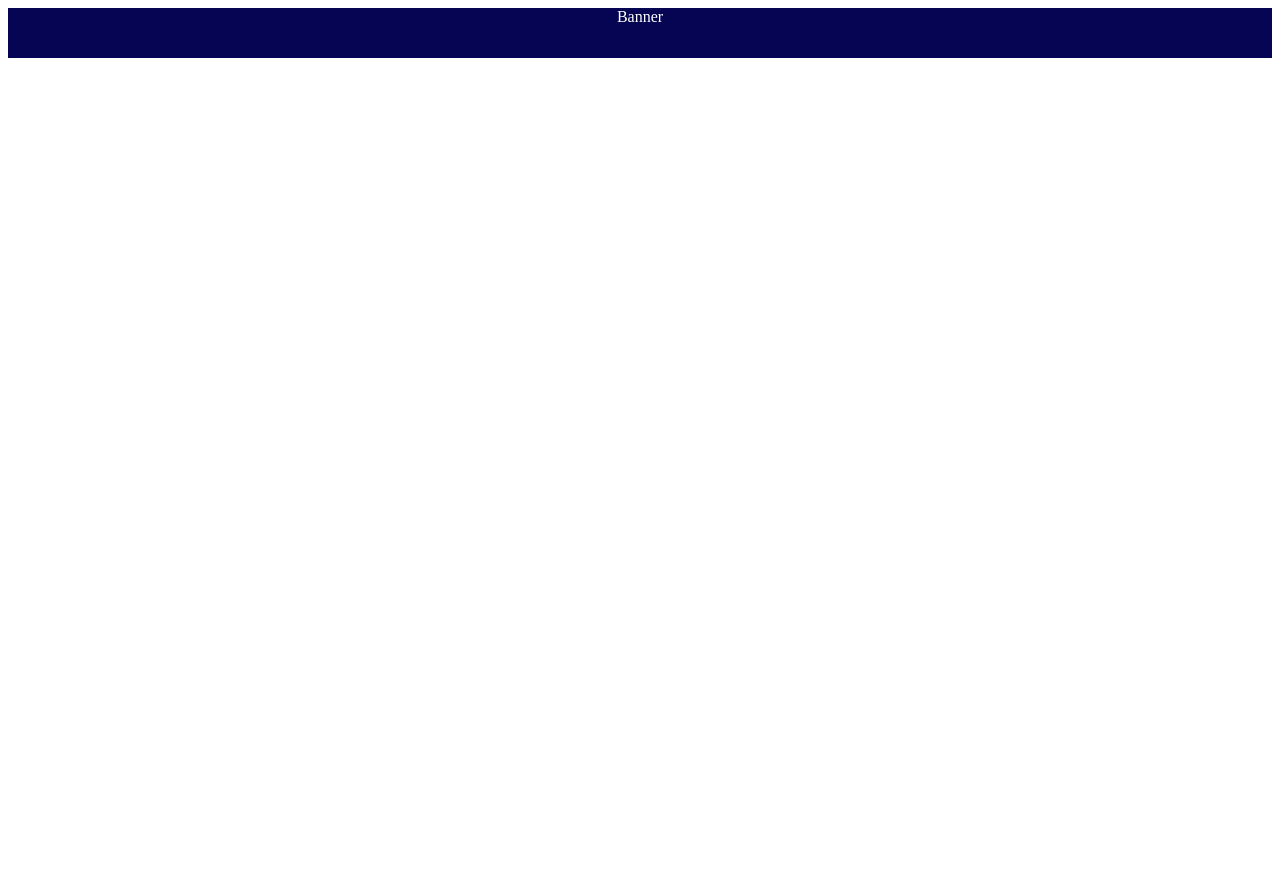
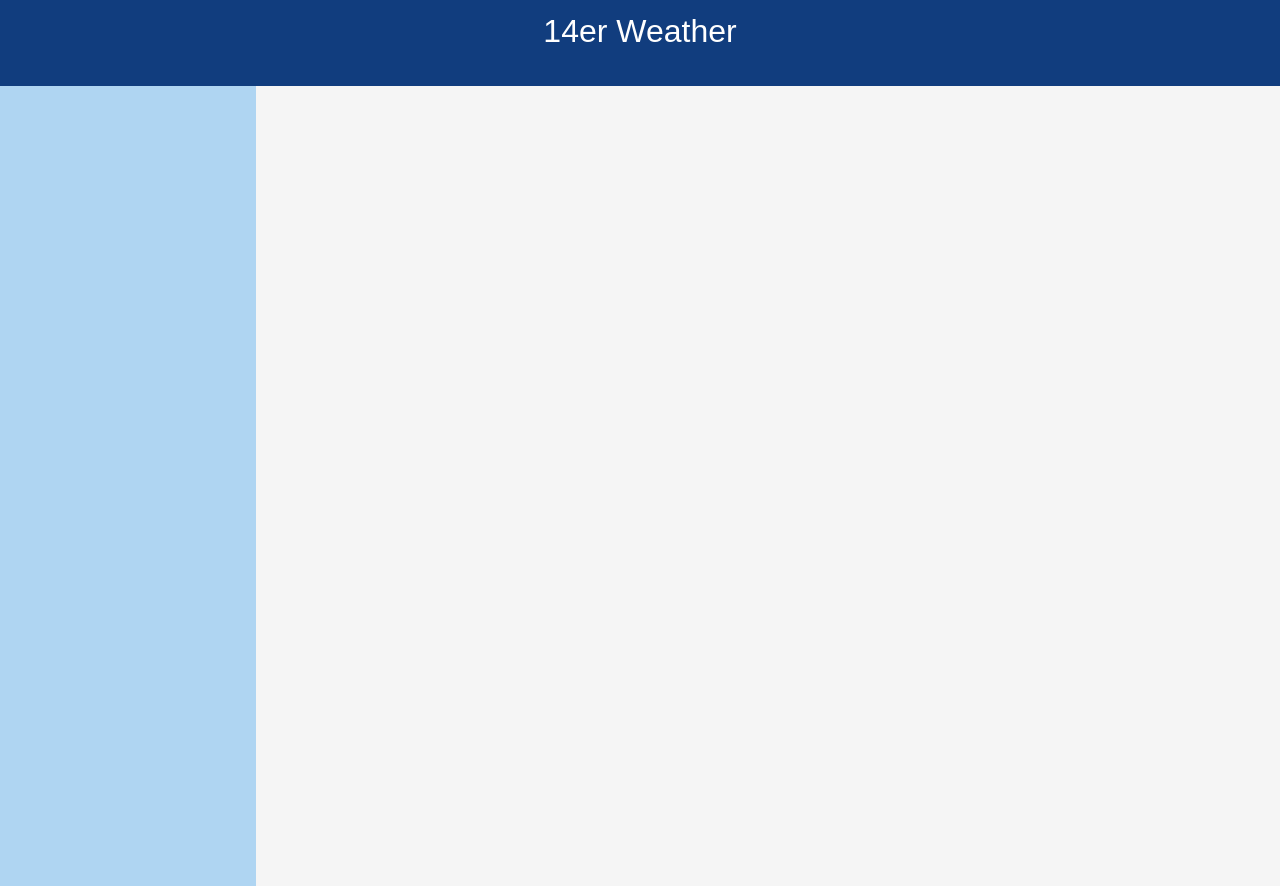
Before and after one commit to steventmiller2/14er-Weather, a React app: page / in a window 1280 px wide. Before the commit the page ends 800 px from the top, so only its background shows below. Built offline with nearby package versions, Linux system fonts and the light colour scheme.

Commit message:
fixed device height, added grid for panels

```diff
--- a/src/Dashboard/Banner.css
+++ b/src/Dashboard/Banner.css
@@ -1,7 +1,9 @@
 .banner {
-  height: 50px;
-  width: 100%;
-  background-color: rgb(5, 5, 83);
+  min-height: 5%;
+  background-color: rgb(17, 61, 126);
   text-align: center;
+  font: 2em sans-serif;
   color: white;
+  padding: 1%;
+  grid-row: 1;
 }
--- a/src/Dashboard/Banner.js
+++ b/src/Dashboard/Banner.js
@@ -8,7 +8,7 @@ class Banner extends React.Component {
 
   render() {
     return(
-      <div className="banner">Banner</div>
+      <div className="banner">14er Weather</div>
     )
   }
 }
--- /dev/null
+++ b/src/Dashboard/Body.css
@@ -0,0 +1,5 @@
+.body {
+  grid-row: 2;
+  display: grid;
+  grid-template-columns: 20% 80%;
+}
--- /dev/null
+++ b/src/Dashboard/Body.js
@@ -0,0 +1,22 @@
+import React from "react";
+import "./Body.css";
+import './LeftPanel';
+import LeftPanel from "./LeftPanel";
+import MainContent from "./MainContent";
+
+class Body extends React.Component {
+  constructor(props) {
+    super(props);
+  }
+
+  render() {
+    return(
+      <div className="body">
+        <LeftPanel></LeftPanel>
+        <MainContent></MainContent>
+      </div>
+    )
+  }
+}
+
+export default Body;
--- /dev/null
+++ b/src/Dashboard/LeftPanel.css
@@ -0,0 +1,4 @@
+.leftPanel {
+  grid-column: 1;
+  background-color: rgba(64, 155, 224, 0.42);
+}
--- /dev/null
+++ b/src/Dashboard/LeftPanel.js
@@ -0,0 +1,18 @@
+import React from "react";
+import "./LeftPanel.css";
+
+class LeftPanel extends React.Component {
+  constructor(props) {
+    super(props);
+  }
+
+  render() {
+    return(
+      <div className="leftPanel">
+
+      </div>
+    )
+  }
+}
+
+export default LeftPanel;
--- /dev/null
+++ b/src/Dashboard/MainContent.css
@@ -0,0 +1,4 @@
+.mainContent {
+  grid-column: 2;
+  background-color: whitesmoke;
+}
--- /dev/null
+++ b/src/Dashboard/MainContent.js
@@ -0,0 +1,16 @@
+import React from "react";
+import "./MainContent.css";
+
+class MainContent extends React.Component {
+  constructor(props) {
+    super(props);
+  }
+
+  render() {
+    return(
+      <div className="mainContent"></div>
+    )
+  }
+}
+
+export default MainContent;
--- a/src/index.html
+++ b/src/index.html
@@ -3,6 +3,7 @@
 	<head>
 		<meta charset="UTF-8">
 		<meta name="viewport" content="width=device-width, initial-scale=1.0">
+		<style> * { margin: 0; padding: 0; min-height: 100vh; } </style>
 		<title>Website Proj 1</title>
 	</head>
 	<body>
--- /dev/null
+++ b/src/pages/Dashboard.css
@@ -0,0 +1,4 @@
+.dashboard {
+  display: grid;
+  grid-template-rows: 10% 90%;
+}
--- a/src/pages/Dashboard.js
+++ b/src/pages/Dashboard.js
@@ -1,5 +1,7 @@
 import React from "react";
+import './Dashboard.css';
 import Banner from "../Dashboard/Banner";
+import Body from '../Dashboard/Body';
 
 class Dashboard extends React.Component {
   constructor(props) {
@@ -8,8 +10,9 @@ class Dashboard extends React.Component {
 
   render() {
     return(
-      <div style={{display: 'flex'}}>
+      <div className='dashboard'>
         <Banner></Banner>
+        <Body></Body>
       </div>
     )
   }
```
Also changed, not shown: 1 other file (tests, documents, lock files or other folders).
